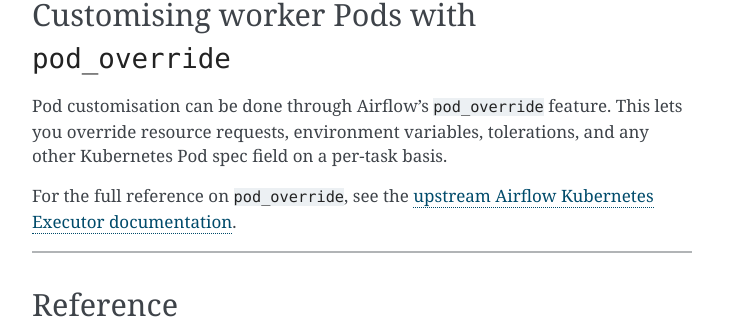
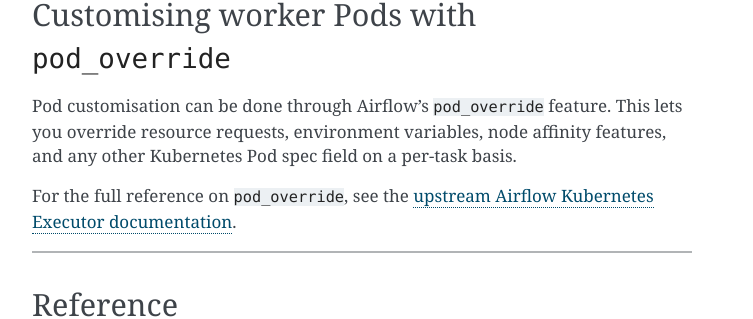
Before and after one commit to canonical/charmed-airflow-documentation, a Sphinx documentation site: the page built from docs/how-to/integrate/kubernetes-executor.rst, in a window 1280 px wide and 900 px high, scrolled down 2697 px. Shown: the part 391-710 px from the top of the window, without its empty margins (388-1141 px from the left). Built offline with Sphinx 7.4.7, drawn with Linux system fonts in a browser that asks for light colours.

Commit message:
skip: resolve lint

```diff
--- a/docs/how-to/integrate/kubernetes-executor.rst
+++ b/docs/how-to/integrate/kubernetes-executor.rst
@@ -142,7 +142,7 @@
 
 Pod customisation can be done through Airflow's ``pod_override``
 feature. This lets you override resource requests, environment variables,
-tolerations, and any other Kubernetes Pod spec field on a per-task basis.
+node affinity features, and any other Kubernetes Pod spec field on a per-task basis.
 
 For the full reference on ``pod_override``, see the `upstream Airflow Kubernetes Executor
 documentation
```
